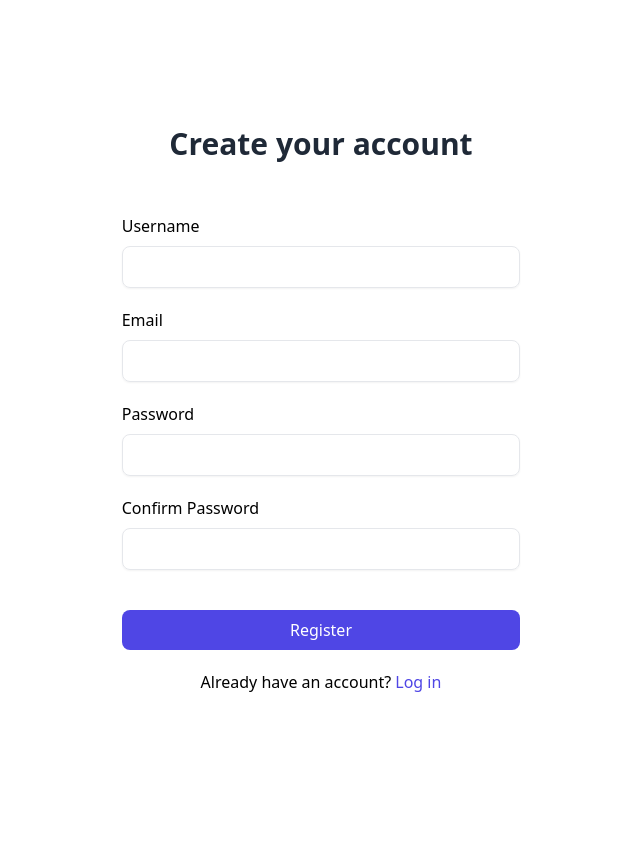
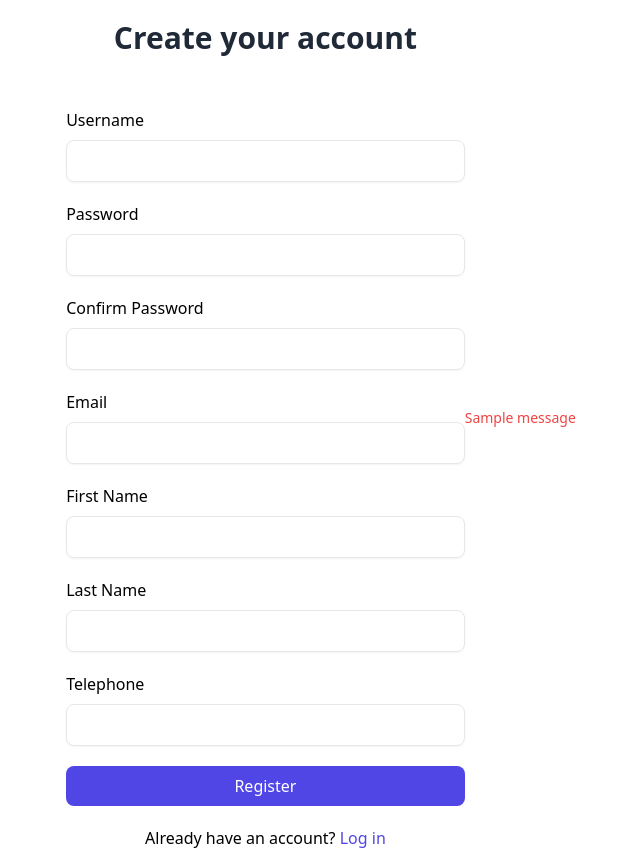
Before and after one commit to SpriteUm/Bok-Dai, a Flask app: template templates/register.html in a window 1280 px wide. Shown: the whole page, without its empty margins (319-959 px from the left). Before the commit the page ends 692 px from the top, so only its background shows below. Run offline with Flask 3, Linux system fonts and the light colour scheme; the template is opened without the code that fills it: values that come from a table or form of the project are taken from there, others are empty; tables that the repository leaves empty hold one stand-in row (values such as "Sample post"); one stand-in notice (Sample message) is shown; style sheets or scripts are compiled from the project's sources.

Commit message:
edit register about register.html

```diff
--- a/app.py
+++ b/app.py
@@ -2,12 +2,15 @@ from flask import Flask, render_template, redirect, url_for, request
 from models import db
 from models.user import User
 from flask_login import LoginManager
-from routes.auth import auth_bp, FormUsers
+from routes.auth import auth_bp
+
 
 app = Flask(__name__)
-app.config["SECRET_KEY"] = "your-secret-key"
+app.config["SECRET_KEY"] = "x234y5z"
 app.config["SQLALCHEMY_DATABASE_URI"] = "sqlite:///app.db"
-app.register_blueprint(auth_bp, url_prefix='/auth')
+
+# register blueprint
+app.register_blueprint(auth_bp, url_prefix="/auth")
 
 # init db
 db.init_app(app)
@@ -19,13 +22,13 @@ login_manager.init_app(app)
 @login_manager.user_loader
 def load_user(user_id):
     return User.query.get(int(user_id))
+    # หรือใช้ db.session.get(User, int(user_id)) ถ้า SQLAlchemy 2.x
+
+@app.route("/")
+def index():
+    return redirect(url_for("auth.register"))
 
 if __name__ == "__main__":
     with app.app_context():
-        db.create_all()   # สร้างตารางใน app.db
+        db.create_all()
     app.run(debug=True)
-
-
-@app.route("/")
-def index():
-    return redirect(url_for('auth.login'))
--- a/requirements.txt
+++ b/requirements.txt
@@ -1,11 +1,14 @@
 blinker==1.9.0
 click==8.2.1
 colorama==0.4.6
+dnspython==2.8.0
+email-validator==2.3.0
 Flask==3.1.1
 Flask-Login==0.6.3
 Flask-SQLAlchemy==3.1.1
 Flask-WTF==1.2.2
 greenlet==3.2.4
+idna==3.10
 itsdangerous==2.2.0
 Jinja2==3.1.6
 MarkupSafe==3.0.2
--- a/routes/auth.py
+++ b/routes/auth.py
@@ -15,7 +15,7 @@ class FormUsers(FlaskForm):
     first_name = StringField('First Name', validators=[DataRequired()])
     last_name = StringField('Last Name', validators=[DataRequired()])
     email = StringField('Email', validators=[DataRequired(), Email()])
-    Telephone = StringField('Telephone')
+    telephone = StringField('Telephone')
     submit = SubmitField('Register')
 
 auth_bp = Blueprint('auth', __name__)
@@ -40,22 +40,33 @@ def register():
     if form.validate_on_submit():
         # ตรวจสอบ username/email ซ้ำ
         if User.query.filter_by(username=form.username.data).first():
-            flash('Username already exists')
+            flash("Username already exists", "error")
             return render_template('register.html', form=form)
         if User.query.filter_by(email=form.email.data).first():
-            flash('Email already exists')
+            flash("Email already exists", "error")
             return render_template('register.html', form=form)
-        hashed_password = generate_password_hash(form.password.data)
-        user = User(
-            username=form.username.data,
-            password=hashed_password,
-            first_name=form.first_name.data,
-            last_name=form.last_name.data,
-            email=form.email.data,
-            Telephone=form.Telephone.data
-        )
-        db.session.add(user)
-        db.session.commit()
-        flash('Register successful! Please login.')
-        return redirect(url_for('auth.login'))
+        try:
+            hashed_password = generate_password_hash(form.password.data)
+            user = User(
+                username=form.username.data,
+                email=form.email.data,
+                password=hashed_password,
+                first_name=form.first_name.data,
+                last_name=form.last_name.data,
+                telephone=form.telephone.data
+            )
+            db.session.add(user)
+            db.session.commit()
+            flash("Account created!", "success")
+            return redirect(url_for('auth.login'))
+        except Exception as e:
+            db.session.rollback()
+            flash(str(e), "error")
     return render_template('register.html', form=form)
+
+@auth_bp.route('/logout')
+@login_required
+def logout():
+    logout_user()
+    flash("Logged out successfully.", "success")
+    return redirect(url_for('auth.login'))
--- a/templates/register.html
+++ b/templates/register.html
@@ -28,14 +28,7 @@
               <span class="text-red-500 text-sm">{{ error }}</span>
             {% endfor %}
           </div>
-          <div>
-            {{ form.email.label(class_="font-medium") }}
-            {{ form.email(class_="w-full mt-2 px-3 py-2 text-gray-500 bg-transparent outline-none border focus:border-indigo-600 shadow-sm rounded-lg") }}
-            {% for error in form.email.errors %}
-              <span class="text-red-500 text-sm">{{ error }}</span>
-            {% endfor %}
-          </div>
-          <div>
+                    <div>
             {{ form.password.label(class_="font-medium") }}
             {{ form.password(class_="w-full mt-2 px-3 py-2 text-gray-500 bg-transparent outline-none border focus:border-indigo-600 shadow-sm rounded-lg") }}
             {% for error in form.password.errors %}
@@ -46,6 +39,27 @@
             {{ form.confirm_password.label(class_="font-medium") }}
             {{ form.confirm_password(class_="w-full mt-2 px-3 py-2 text-gray-500 bg-transparent outline-none border focus:border-indigo-600 shadow-sm rounded-lg") }}
             {% for error in form.confirm_password.errors %}
+              <span class="text-red-500 text-sm">{{ error }}</span>
+            {% endfor %}
+          </div>
+          <div>
+            {{ form.email.label(class_="font-medium") }}
+            {{ form.email(class_="w-full mt-2 px-3 py-2 text-gray-500 bg-transparent outline-none border focus:border-indigo-600 shadow-sm rounded-lg") }}
+            {% for error in form.email.errors %}
+              <span class="text-red-500 text-sm">{{ error }}</span>
+            {% endfor %}
+          </div>
+          <div>
+            {{ form.first_name.label(class_="font-medium") }}
+            {{ form.first_name(class_="w-full mt-2 px-3 py-2 text-gray-500 bg-transparent outline-none border focus:border-indigo-600 shadow-sm rounded-lg") }}
+            {% for error in form.first_name.errors %}
+              <span class="text-red-500 text-sm">{{ error }}</span>
+            {% endfor %}
+          </div>
+          <div>
+            {{ form.last_name.label(class_="font-medium") }}
+            {{ form.last_name(class_="w-full mt-2 px-3 py-2 text-gray-500 bg-transparent outline-none border focus:border-indigo-600 shadow-sm rounded-lg") }}
+            {% for error in form.last_name.errors %}
               <span class="text-red-500 text-sm">{{ error }}</span>
             {% endfor %}
           </div>
@@ -67,8 +81,17 @@
             <a href="{{ url_for('auth.login') }}" class="text-indigo-600 hover:text-indigo-500"
               >Log in</a  >
           </p>
+        </div>
       </form>
-
+      {% with messages = get_flashed_messages() %}
+        {% if messages %}
+          <div class="mb-4">
+            {% for message in messages %}
+              <span class="text-red-500 text-sm">{{ message }}</span>
+            {% endfor %}
+          </div>
+        {% endif %}
+      {% endwith %}
     </div>
 </body>
 </html>
```
Also changed, not shown: models/user.py (+7 -7 lines).
